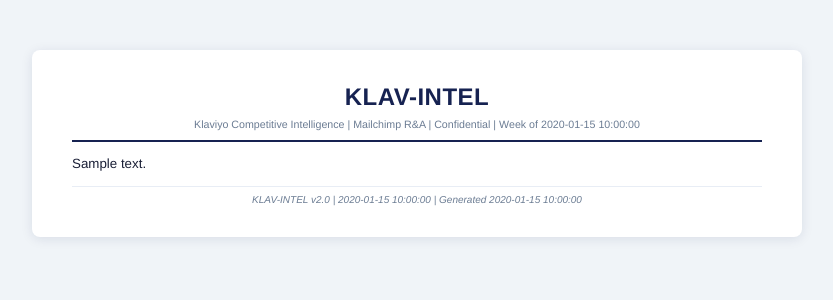
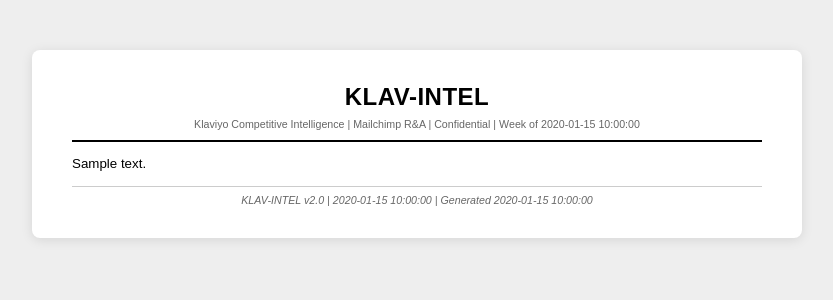
Before and after one commit to deepakp1308/klav-intel, a Python web app: template reports/templates/executive_brief.html in a window 1280 px wide. Shown: the top 300 px of the page, without its empty margins (223-1056 px from the left). Run offline with Jinja, Linux system fonts and the light colour scheme; the template is opened without the code that fills it: most values are stand-ins (such as "Sample title", 1, 10 or a date in 2020).

Commit message:
Style: switch to Arial 10pt, black/grey-only palette
- Font: Arial, sans-serif (replaces Helvetica)
- Body: 10pt, #000000 black
- Headings: #000000 black, #666666 grey underline
- Tables: #333333 dark grey header, #f5f5f5 alternating rows
- Borders/dividers: #cccccc grey
- Secondary text: #666666 grey
- Web background: #eeeeee light grey
- Removed all navy (#162251), teal (#00b9a9), blue (#1e3a6e) colors
- Updated test assertion from Helvetica to Arial

```diff
--- a/reports/templates/executive_brief.html
+++ b/reports/templates/executive_brief.html
@@ -10,74 +10,74 @@
     margin: 0.6in 0.7in;
     @top-center {
       content: "KLAV-INTEL | Klaviyo Weekly Competitive Brief | Mailchimp R&A";
-      font-family: Helvetica, Arial, sans-serif;
+      font-family: Arial, sans-serif;
       font-size: 7pt;
-      color: #6b7c93;
+      color: #666666;
     }
     @bottom-left {
       content: "Confidential — Mailchimp/Intuit";
-      font-family: Helvetica, Arial, sans-serif;
+      font-family: Arial, sans-serif;
       font-size: 7pt;
-      color: #6b7c93;
+      color: #666666;
     }
     @bottom-right {
       content: "Page " counter(page);
-      font-family: Helvetica, Arial, sans-serif;
+      font-family: Arial, sans-serif;
       font-size: 7pt;
-      color: #6b7c93;
+      color: #666666;
     }
   }
 
   * { margin: 0; padding: 0; box-sizing: border-box; }
 
   body {
-    font-family: Helvetica, 'Helvetica Neue', Arial, sans-serif;
-    font-size: 9pt;
+    font-family: Arial, sans-serif;
+    font-size: 10pt;
     line-height: 1.45;
-    color: #1a1f36;
+    color: #000000;
     background: #ffffff;
     padding: 0;
   }
 
   .header {
     text-align: center;
-    border-bottom: 2px solid #162251;
+    border-bottom: 2px solid #000000;
     padding-bottom: 8px;
     margin-bottom: 12px;
   }
   .header h1 {
     font-size: 18pt;
     font-weight: 700;
-    color: #162251;
+    color: #000000;
     margin: 0;
     letter-spacing: 0.5px;
   }
   .header .subtitle {
     font-size: 8pt;
-    color: #6b7c93;
+    color: #666666;
     margin-top: 2px;
     font-weight: 400;
   }
 
   hr {
     border: none;
-    border-top: 1px solid #e8edf5;
+    border-top: 1px solid #cccccc;
     margin: 10px 0;
   }
 
   h2 {
     font-size: 11pt;
     font-weight: 700;
-    color: #162251;
+    color: #000000;
     margin: 12px 0 6px 0;
     padding-bottom: 3px;
-    border-bottom: 1.5px solid #00b9a9;
+    border-bottom: 1.5px solid #666666;
   }
 
   h3 {
-    font-size: 9.5pt;
+    font-size: 10pt;
     font-weight: 600;
-    color: #1e3a6e;
+    color: #333333;
     margin: 8px 0 4px 0;
   }
 
@@ -92,25 +92,26 @@
     width: 100%;
     border-collapse: collapse;
     margin: 6px 0;
-    font-size: 8pt;
+    font-size: 9pt;
   }
   th {
-    background: #162251;
+    background: #333333;
     color: #ffffff;
     font-weight: 600;
     text-align: left;
     padding: 4px 6px;
-    font-size: 7.5pt;
+    font-size: 8pt;
     text-transform: uppercase;
     letter-spacing: 0.3px;
   }
   td {
     padding: 3px 6px;
-    border-bottom: 1px solid #e8edf5;
+    border-bottom: 1px solid #cccccc;
     vertical-align: top;
+    color: #000000;
   }
   tr:nth-child(even) td {
-    background: #f7f9fc;
+    background: #f5f5f5;
   }
 
   .snapshot-table td:first-child {
@@ -133,11 +134,11 @@
 
   .footer {
     text-align: center;
-    font-size: 7.5pt;
-    color: #6b7c93;
+    font-size: 8pt;
+    color: #666666;
     margin-top: 12px;
     padding-top: 6px;
-    border-top: 1px solid #e8edf5;
+    border-top: 1px solid #cccccc;
     font-style: italic;
   }
 
@@ -147,13 +148,13 @@
       max-width: 850px;
       margin: 20px auto;
       padding: 30px 40px;
-      background: #f0f4f8;
+      background: #eeeeee;
     }
     .page-wrap {
       background: #ffffff;
       padding: 30px 40px;
       border-radius: 8px;
-      box-shadow: 0 2px 12px rgba(22, 34, 81, 0.1);
+      box-shadow: 0 2px 12px rgba(0, 0, 0, 0.1);
     }
     body { font-size: 10pt; }
     table { font-size: 9pt; }
```
Also changed, not shown: tests/test_html_generator.py (+1 -1 lines).
